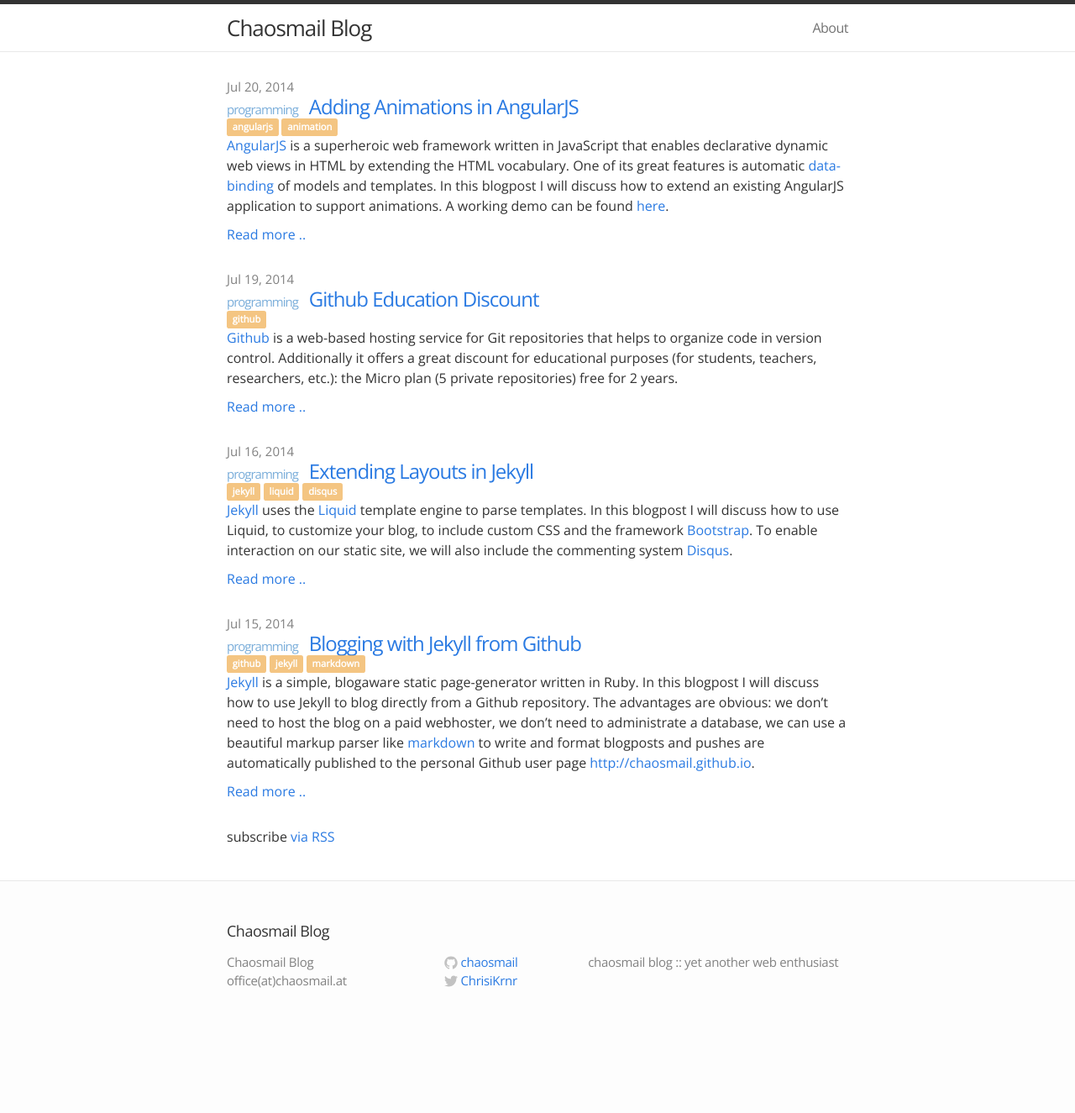
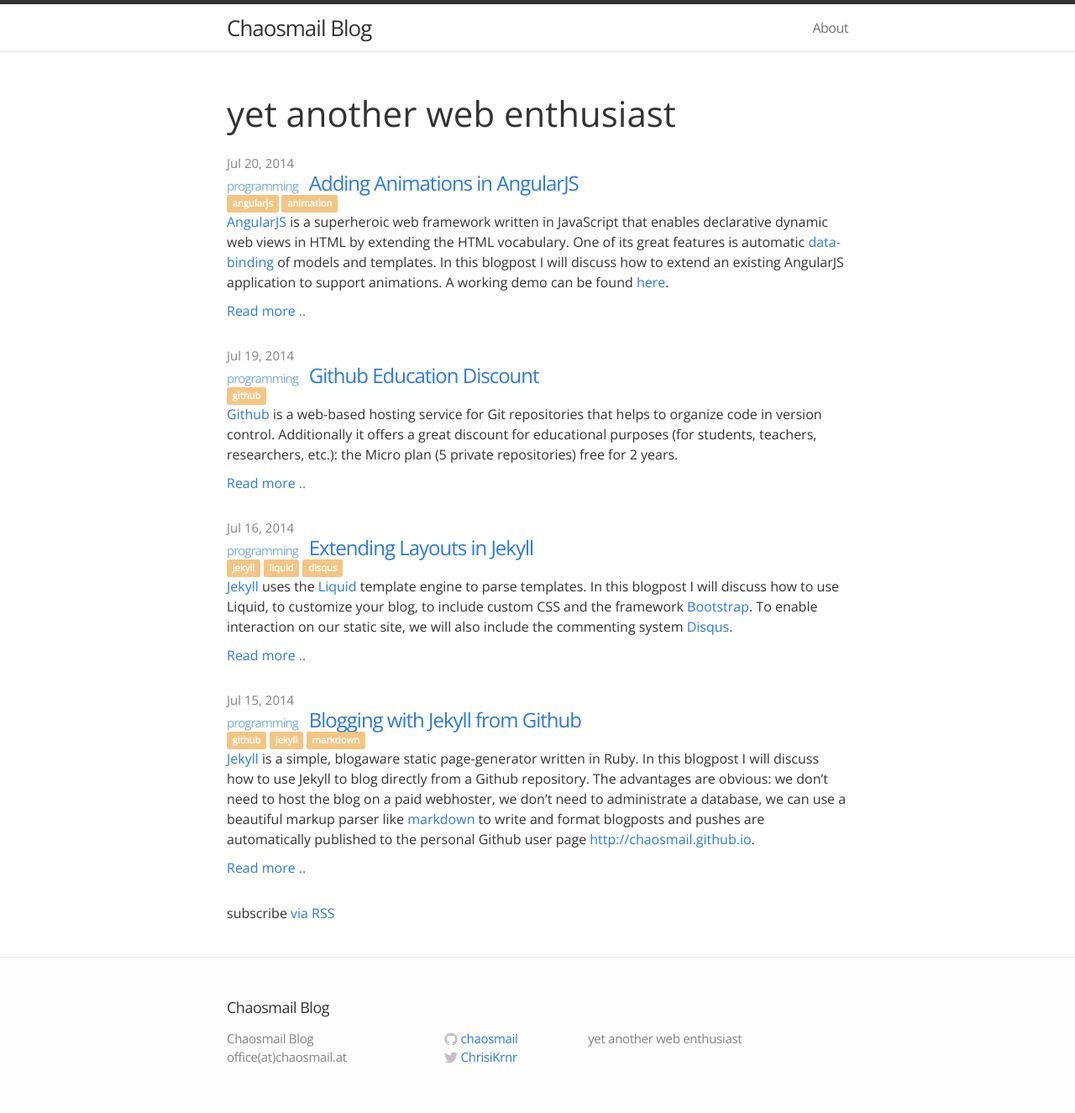
Before and after one commit to chaosmail/chaosmail.github.com, a Jekyll site: the page built from index.html, in a window 1280 px wide. Shown: the whole page at 84% size. Built offline with Jekyll 4.4.1, drawn with Linux system fonts in a browser that asks for light colours; nearby versions of some CDN libraries; the list of posts is cut into pages by our own code; before the commit the page ends 1234 px from its top, so only the background shows below that.

Commit message:
Added title

```diff
--- a/_config.yml
+++ b/_config.yml
@@ -1,7 +1,7 @@
 # Site settings
 title: Chaosmail Blog
 email: office(at)chaosmail.at
-description: "chaosmail blog :: yet another web enthusiast"
+description: "yet another web enthusiast"
 baseurl: ""
 url: "http://chaosmail.github.io/"
 twitter_username: ChrisiKrnr
--- a/index.html
+++ b/index.html
@@ -3,6 +3,8 @@
 ---
 
 <div class="home">
+
+  <h1>{{ site.description }}</h1>
 
   <!-- Paginator Posts -->
   <ul class="posts">
```
